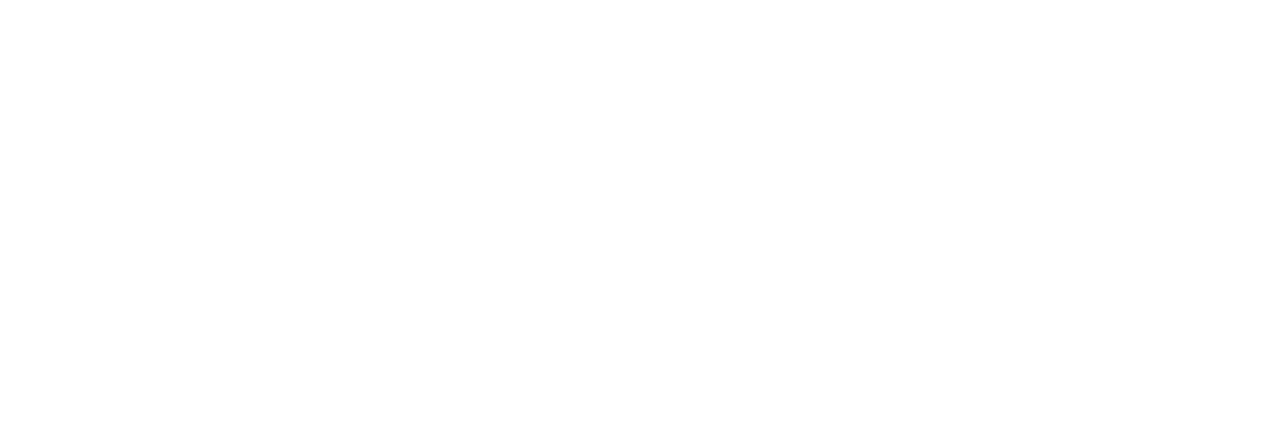
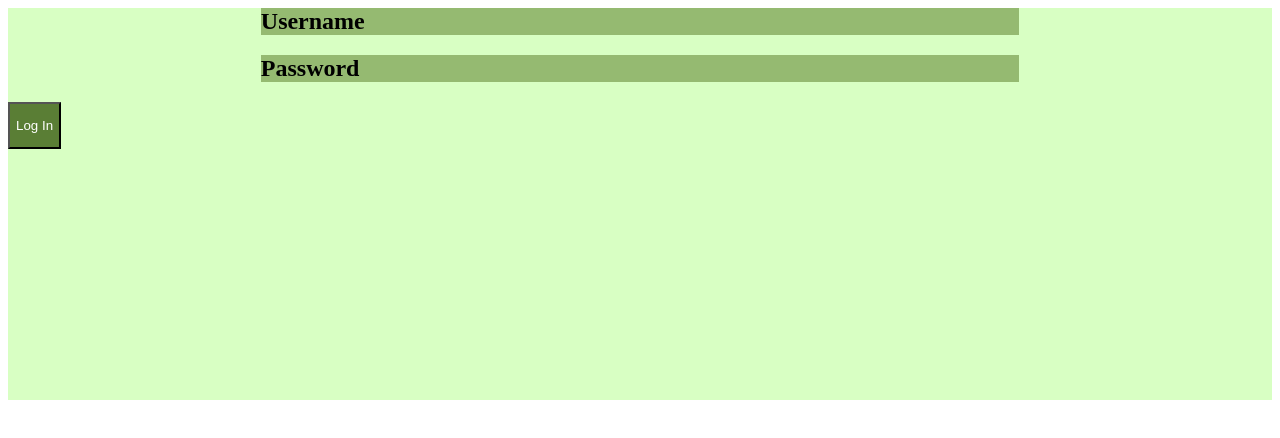
Before and after one commit to TeamDev-WHS/TeamDev, a plain HTML site: page FrontLoginPage/LoginPage.html in a window 1280 px wide. Drawn offline with Linux system fonts and the light colour scheme.

Commit message:
Updating LoginPage.html, Still a work in progress

```diff
--- a/FrontLoginPage/LoginPage.html
+++ b/FrontLoginPage/LoginPage.html
@@ -13,7 +13,33 @@
         <meta name="viewport" content="width=device-width, initial-scale=1" id = "viewport">
         <title>GuavaBrain</title>
     </head>
-    <body>
 
-    </body>
+    <style>
+        .loginBox{
+            background-color: #D8FFC3;
+            height: 50%;
+            margin: auto;
+
+        }
+        .login{
+            background-color: #95ba71;
+            width:60%;
+            margin: auto;
+        }
+
+    </style>
+    <div class = "loginBox">
+        <div class = "login">
+            <h2>Username</h2>
+        </div>
+
+        <div class = "login">
+            <h2>Password</h2>
+        </div>
+
+        <div class = "loginButton">
+            <button style = "background-color: #5a7e35"; border-color: #5a7e35;><p style = "color: white;">Log In</p></button>
+        </div>
+
+    </div>
 </html>
```
